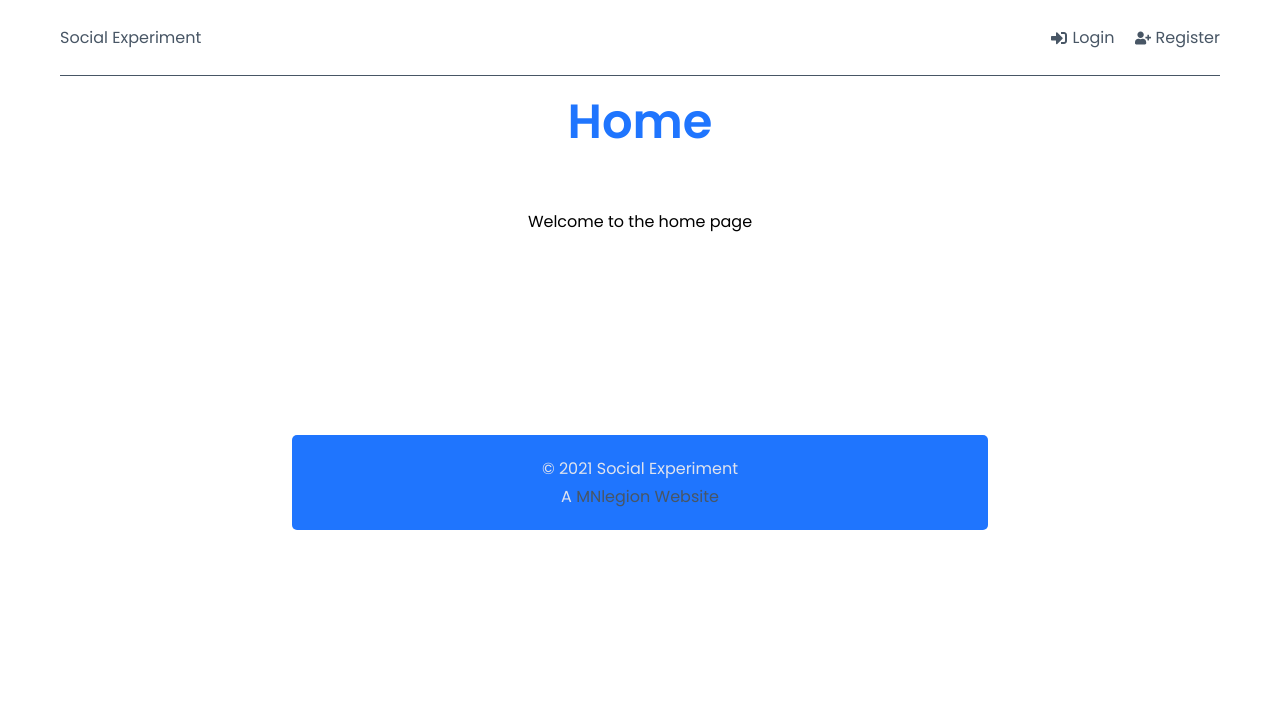
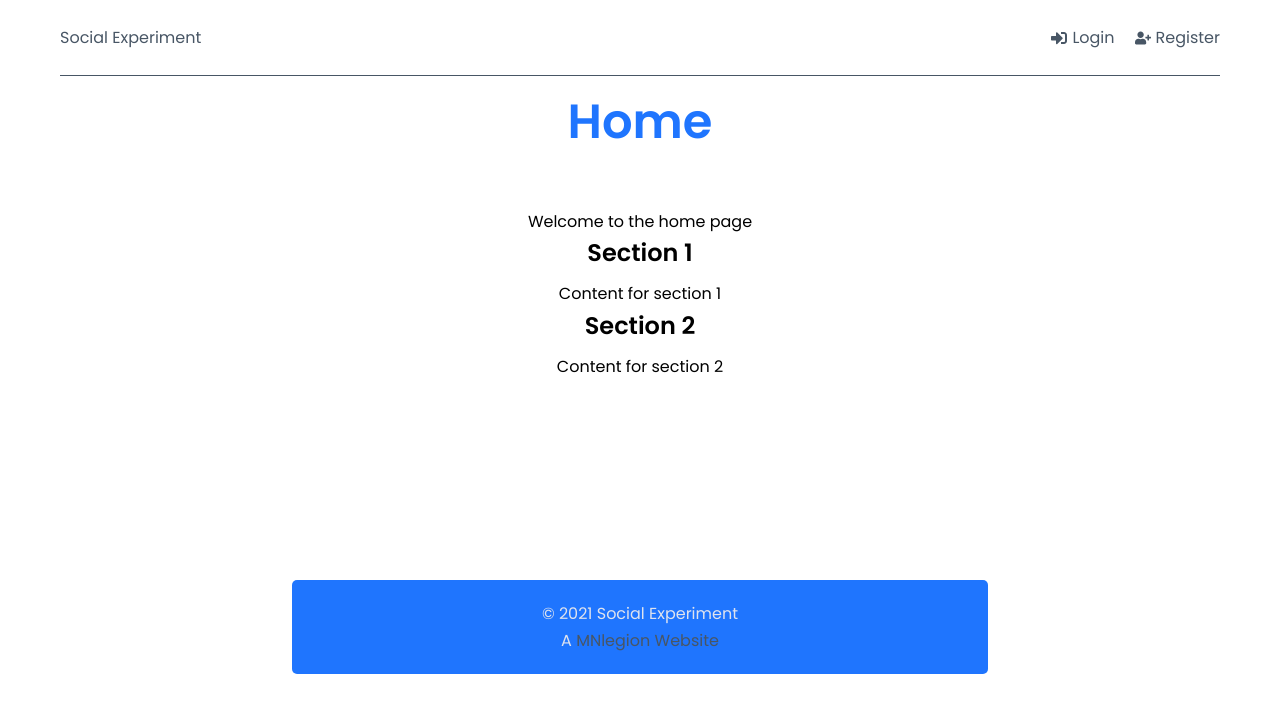
Before and after one commit to MNlegion/social-app, a React (Create React App) app in the folder client/: page / in a window 1280 px wide. Shown: the top 712 px of the page. Built offline with nearby package versions, Linux system fonts and the light colour scheme.

Commit message:
home page continued work

```diff
--- a/client/src/pages/Home.jsx
+++ b/client/src/pages/Home.jsx
@@ -11,7 +11,16 @@ function Home() {
       <p>Welcome to the home page</p>
     </section>
 
-
+    <div className="home-container">
+      <section>
+        <h2>Section 1</h2>
+        <p>Content for section 1</p>
+      </section>
+      <section>
+        <h2>Section 2</h2>
+        <p>Content for section 2</p>
+      </section>
+    </div>
     </>
   )
 }
```
